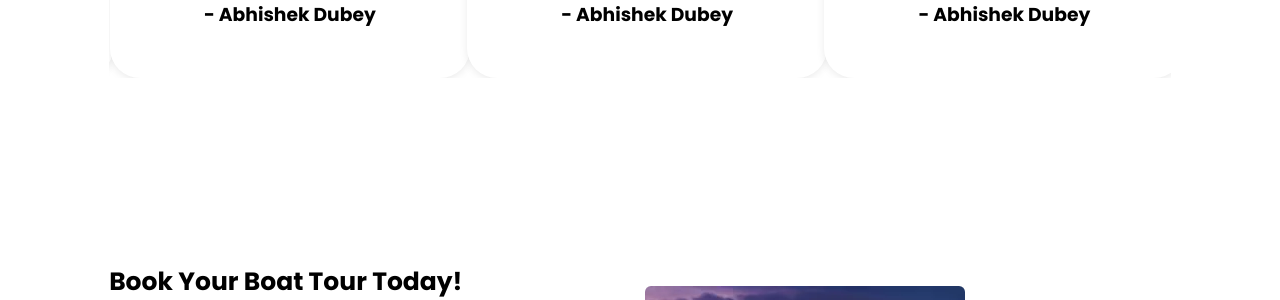
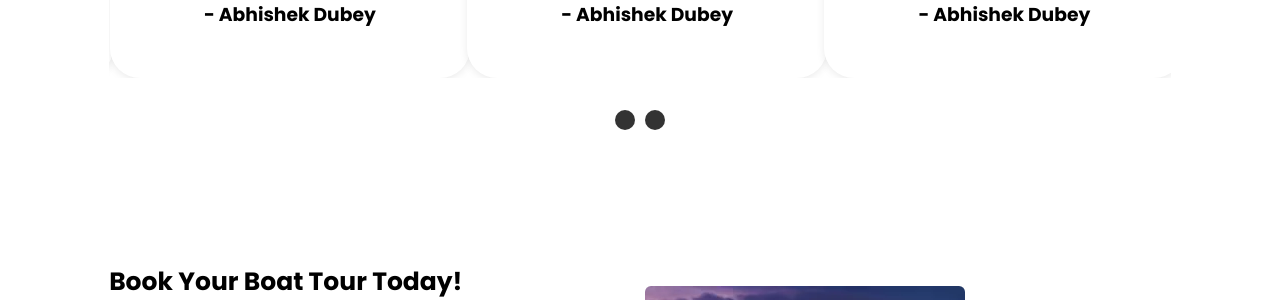
Before and after one commit to abhishekdubey1412/boatwale, a Django app: page / in a window 1280 px wide. Shown: the part 2556-2856 px from the top of the page. Run offline with Django 5.2, Linux system fonts and the light colour scheme; data comes from the database, SQL or seed files in the repository; some libraries are stand-ins or nearby versions.

```diff
--- a/static/css/home.css
+++ b/static/css/home.css
@@ -222,7 +222,7 @@
     display: inline-block;
     width: 20px !important;
     height: 20px !important;
-    background-color: white !important;
+    background-color: rgb(0, 0, 0) !important;
     opacity: 0.8;
     border-radius: 50%;
     margin: 0 5px;
```
